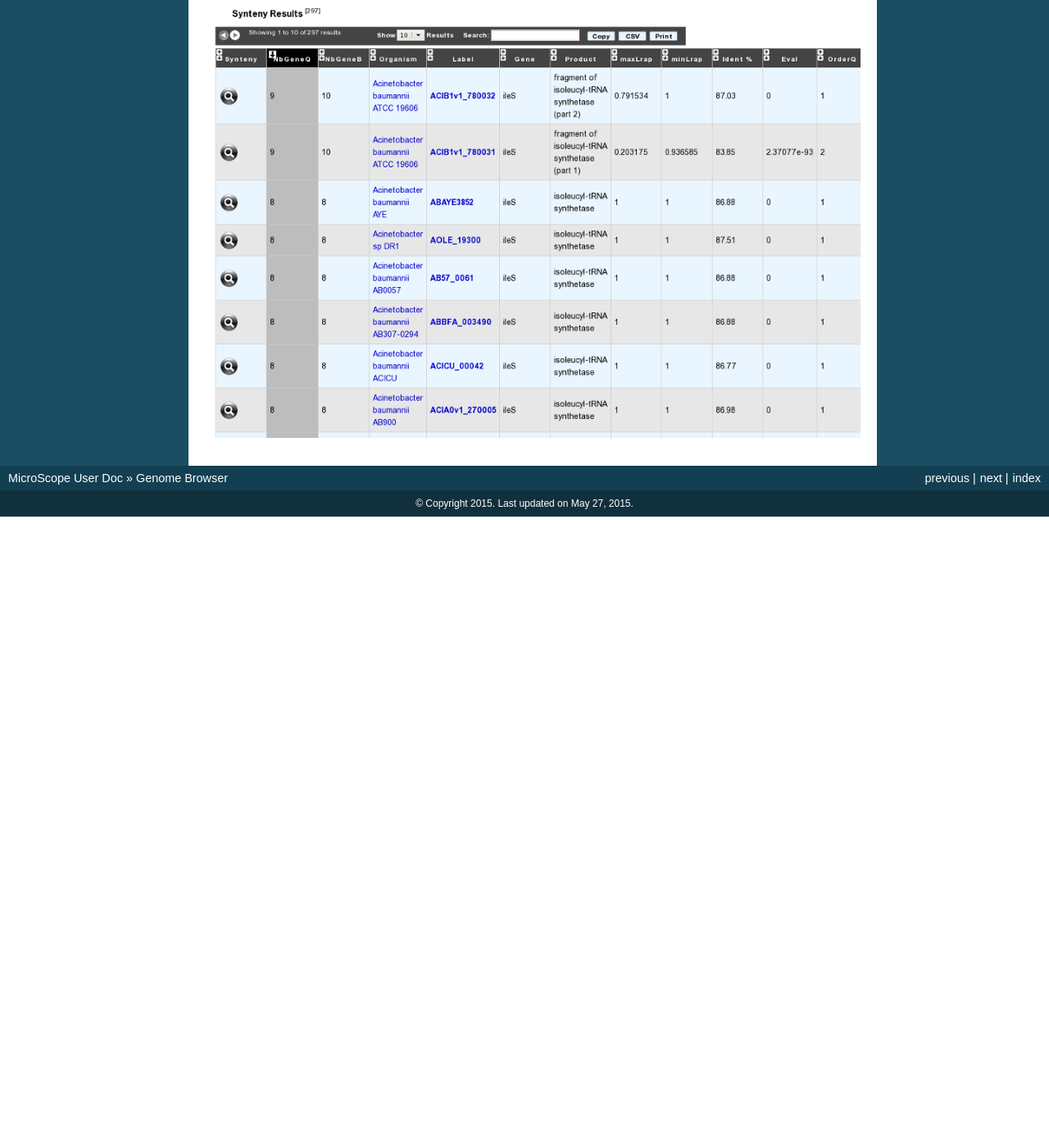
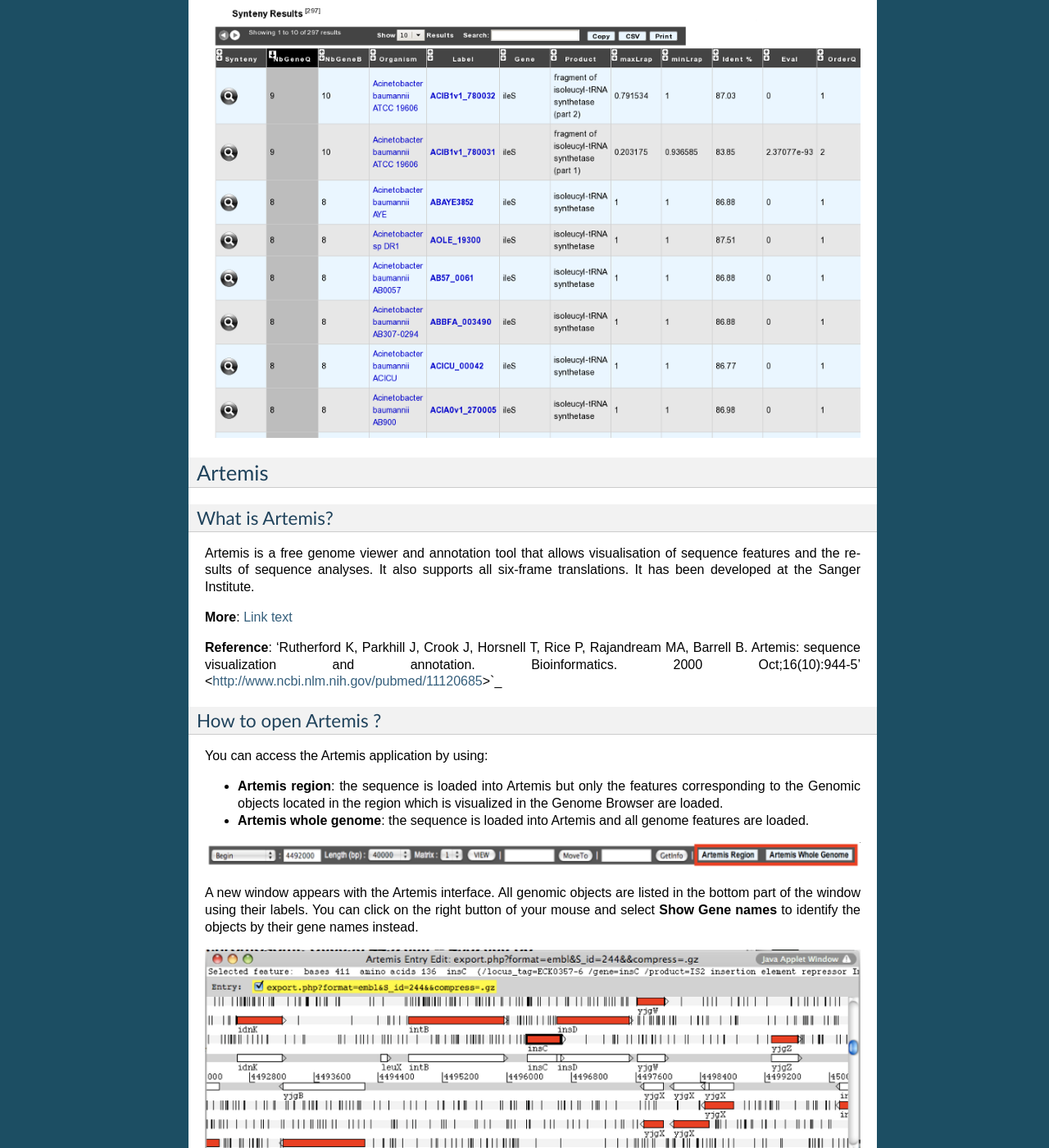
Before and after one commit to labgem/microscope-user-doc, a Sphinx documentation site: the page built from docs/content/mage/viewer.rst, in a window 1280 px wide and 1400 px high, scrolled down 10385 px. Shown: the whole window at 82% size. Built offline with Sphinx 7.4.7, drawn with Linux system fonts in a browser that asks for light colours; formulas are drawn with MathJax 3; before the commit the page ends 11015 px from its top, so only the background shows below that; some of the changed text lies outside the part shown.

Commit message:
New images and artemis

```diff
--- a/docs/content/mage/viewer.rst
+++ b/docs/content/mage/viewer.rst
@@ -240,3 +240,52 @@
 * **Representation with species grouped by taxonomy**
 
 .. image:: img/img14.png
+
+
+=======
+Artemis
+=======
+
+What is Artemis?
+----------------
+Artemis is a free genome viewer and annotation tool that allows visualisation of sequence features and the results of sequence analyses. It also supports all six-frame translations. It has been developed at the Sanger Institute.
+
+**More**: `Link text <http://www.sanger.ac.uk/resources/software/artemis/>`_
+
+**Reference**: 'Rutherford K, Parkhill J, Crook J, Horsnell T, Rice P, Rajandream MA, Barrell B. Artemis: sequence visualization and annotation. Bioinformatics. 2000 Oct;16(10):944-5' <http://www.ncbi.nlm.nih.gov/pubmed/11120685>`_
+
+How to open Artemis ?
+---------------------
+
+You can access the Artemis application by using:
+
+* **Artemis region**: the sequence is loaded into Artemis but only the features corresponding to the Genomic objects located in the region which is visualized in the Genome Browser are loaded.
+* **Artemis whole genome**: the sequence is loaded into Artemis and all genome features are loaded.
+
+.. image:: img/img15.png
+
+A new window appears with the Artemis interface. All genomic objects are listed in the bottom part of the window using their labels. You can click on the right button of your mouse and select **Show Gene names** to identify the objects by their gene names instead.
+
+.. image:: img/img16.png
+
+How to use to Artemis to identify alternative Start codons ?
+------------------------------------------------------------
+
+Double click on an object to select it in the upper part of the window. The object is then positioned at its start position.
+
+**Keyboard shortcuts**:
+
+* **ctrl + Y key**: Artemis will propose the next possible Start position for your CDS. You can do this several times.
+* **ctrl + U key**: Undo your last action.
+* **ctrl + Q key**: Select the whole ORF.
+
+Once you have identified an alternative Start codon, you can copy its position and change the value in the **Gene annotation editor** window of your gene.
+
+What do I do if java doesn’t work on my computer ?
+--------------------------------------------------
+
+Go to the Artemis Website: `Link text <http://www.sanger.ac.uk/resources/software/artemis/>`_
+
+Download Artemis and install it on your personal computer.
+
+Use the Export functionality to export your genome as an EMBL file. You can then open it with your personal version of Artemis.
```
Also changed, not shown: other parts of docs/content/mage/viewer.rst (+1 -1 lines), docs/content/mage/img/img15.png (added), docs/content/mage/img/img16.png (added).
